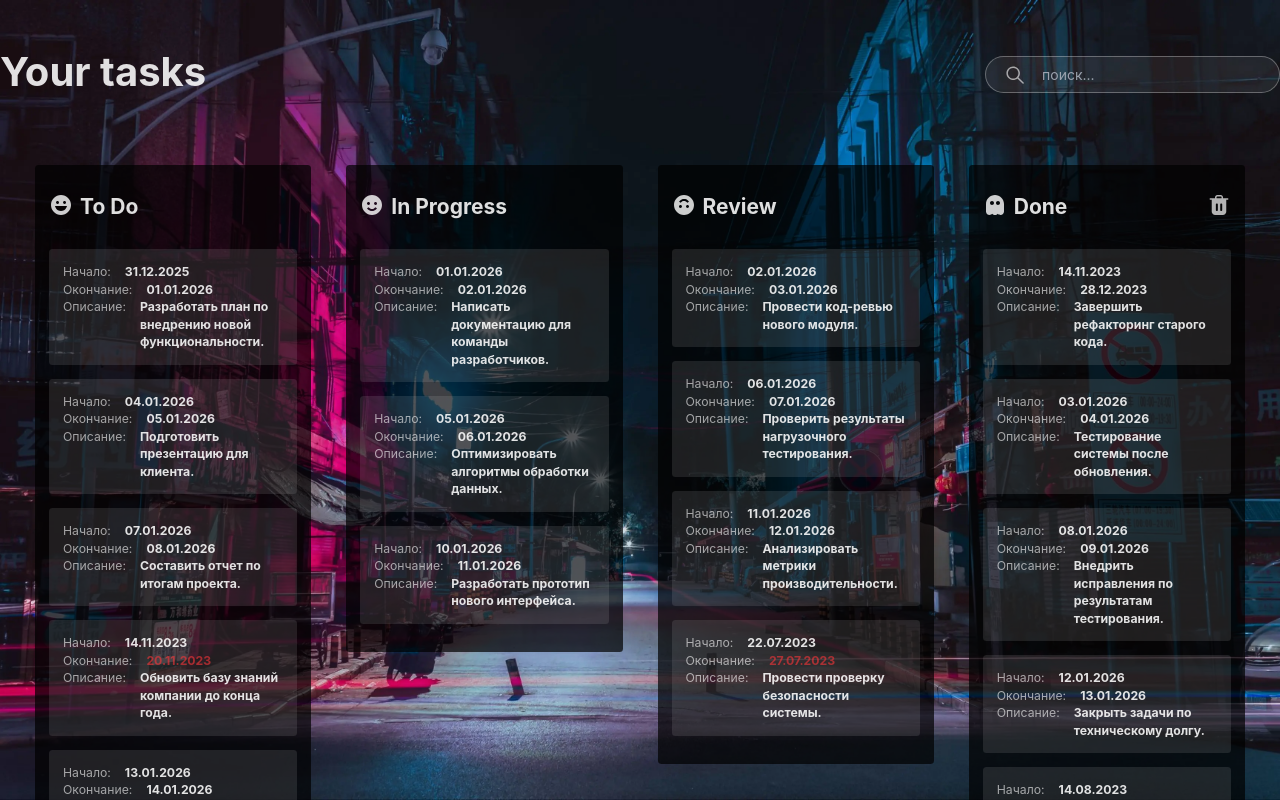
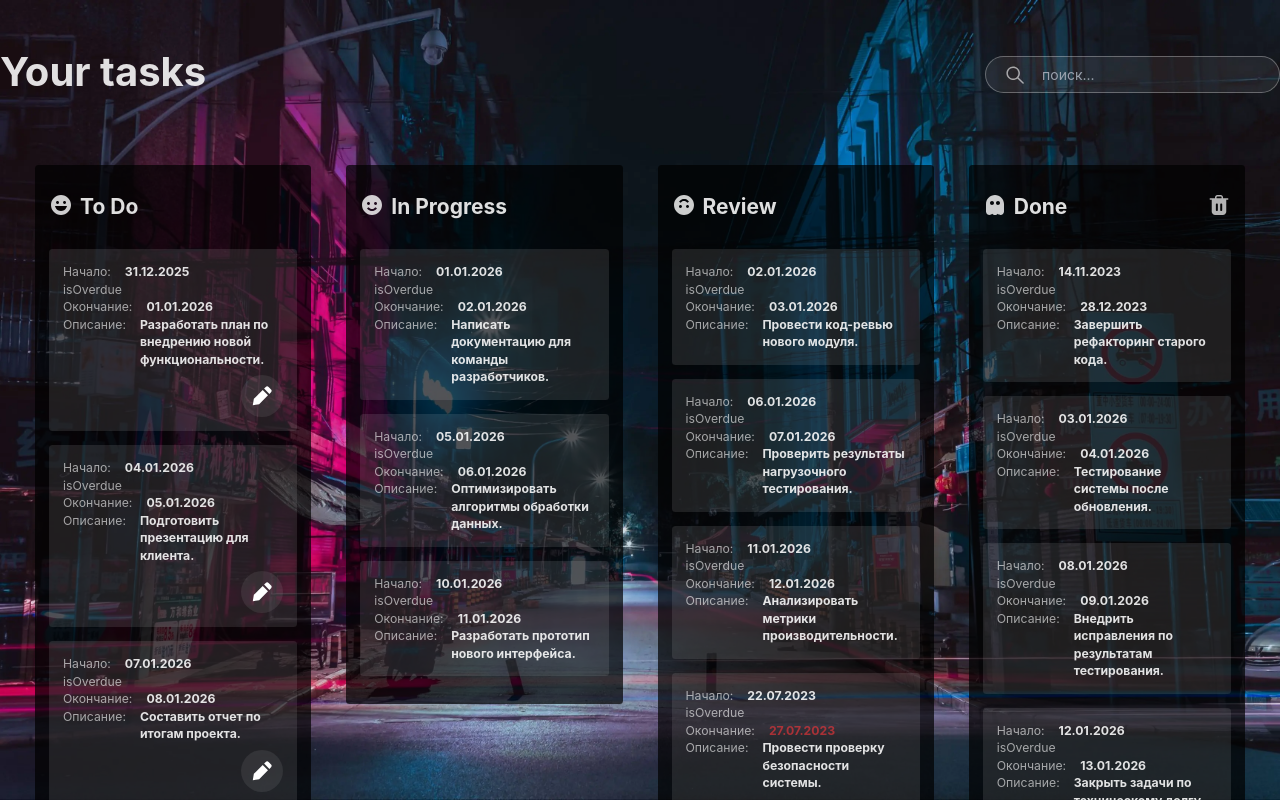
Before and after one commit to RimidalU/my-trello-web, a React (Vite) app: page / in a window 1280 px wide. Built offline with nearby package versions, Linux system fonts and the light colour scheme.

Commit message:
feat: base refactor task-card component

```diff
--- a/src/components/TaskCard.tsx
+++ b/src/components/TaskCard.tsx
@@ -1,9 +1,13 @@
 import clsx from 'clsx'
 import { useDraggable } from '@dnd-kit/core'
+import { useState } from 'react'
 
 import { TaskItem, TaskType } from '../models/task.model'
 import { timestampToDateConvertor } from '../utils/common.utils'
 import { isTaskOverdue } from '../utils/task.utils'
+
+import EditIcon from './icons/EditIcon'
+import TaskCardActions from './TaskCardActions'
 
 interface TaskCardProps {
     task: TaskItem
@@ -16,12 +20,38 @@ function TaskCard({ task, className }: TaskCardProps) {
         data: task,
     })
     const isOverdue = isTaskOverdue(task.endDay) && task.type !== TaskType.Done
+    const displayEditIcon = task.type === TaskType.Todo
+
+    const [isEditing, setIsEditing] = useState(false)
+    const [editedTask, setEditedTask] = useState({ ...task })
 
     const style = transform
         ? {
               transform: `translate(${transform.x}px, ${transform.y}px)`,
           }
         : undefined
+
+    const handleEdit = () => {
+        setIsEditing(true)
+    }
+
+    const handleSave = () => {
+        setIsEditing(false)
+    }
+
+    const handleCancel = () => {
+        setIsEditing(false)
+    }
+
+    const handleInputChange = (event: React.ChangeEvent<HTMLInputElement>) => {
+        const { name, value } = event.target
+        setEditedTask((prevTask) => ({ ...prevTask, [name]: value }))
+    }
+    displayEditIcon
+    const handleClick = (event: React.MouseEvent) => {
+        event.stopPropagation()
+        handleEdit()
+    }
 
     return (
         <article
@@ -37,21 +67,67 @@ function TaskCard({ task, className }: TaskCardProps) {
             <div className="flex gap-2 xl:gap-4">
                 <span>Начало:</span>
                 <strong className="text-white-87">
-                    {timestampToDateConvertor(task.startDay)}
+                    {isEditing ? (
+                        <input
+                            type="text"
+                            name="startDay"
+                            value={editedTask.startDay}
+                            onChange={handleInputChange}
+                        />
+                    ) : (
+                        timestampToDateConvertor(editedTask.startDay)
+                    )}
                 </strong>
             </div>
+            isOverdue{' '}
             <div className="flex gap-2 xl:gap-4">
                 <span>Окончание:</span>
                 <strong
-                    className={isOverdue ? 'text-warning' : 'text-white-87'}
+                    className={clsx(
+                        isOverdue ? 'text-warning' : 'text-white-87',
+                        isEditing ? 'hidden' : ''
+                    )}
                 >
-                    {timestampToDateConvertor(task.endDay)}
+                    {timestampToDateConvertor(editedTask.endDay)}
+                </strong>
+                <strong
+                    className={clsx(
+                        isOverdue ? 'text-warning' : 'text-white-87',
+                        isEditing ? '' : 'hidden'
+                    )}
+                >
+                    <input
+                        type="text"
+                        name="endDay"
+                        value={editedTask.endDay}
+                        onChange={handleInputChange}
+                    />
                 </strong>
             </div>
             <div className="flex gap-2 xl:gap-4">
                 <span>Описание:</span>
-                <strong className="text-white-87">{task.text}</strong>
+                <strong className="text-white-87">
+                    {isEditing ? (
+                        <input
+                            type="text"
+                            name="text"
+                            value={editedTask.text}
+                            onChange={handleInputChange}
+                        />
+                    ) : (
+                        editedTask.text
+                    )}
+                </strong>
             </div>
+            {displayEditIcon && (
+                <TaskCardActions
+                    handleEdit={handleClick}
+                    handleSave={handleSave}
+                    handleCancel={handleCancel}
+                    isEditing={isEditing}
+                    className=""
+                />
+            )}
         </article>
     )
 }
```
